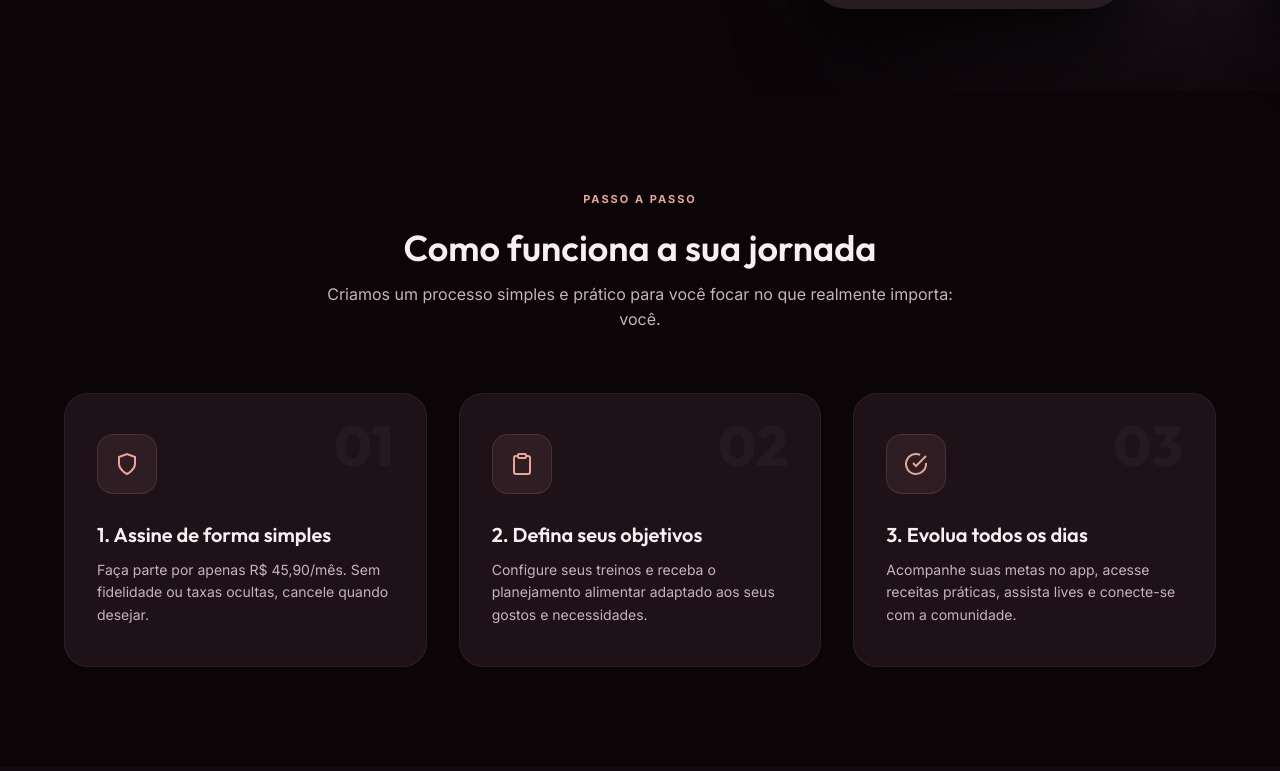
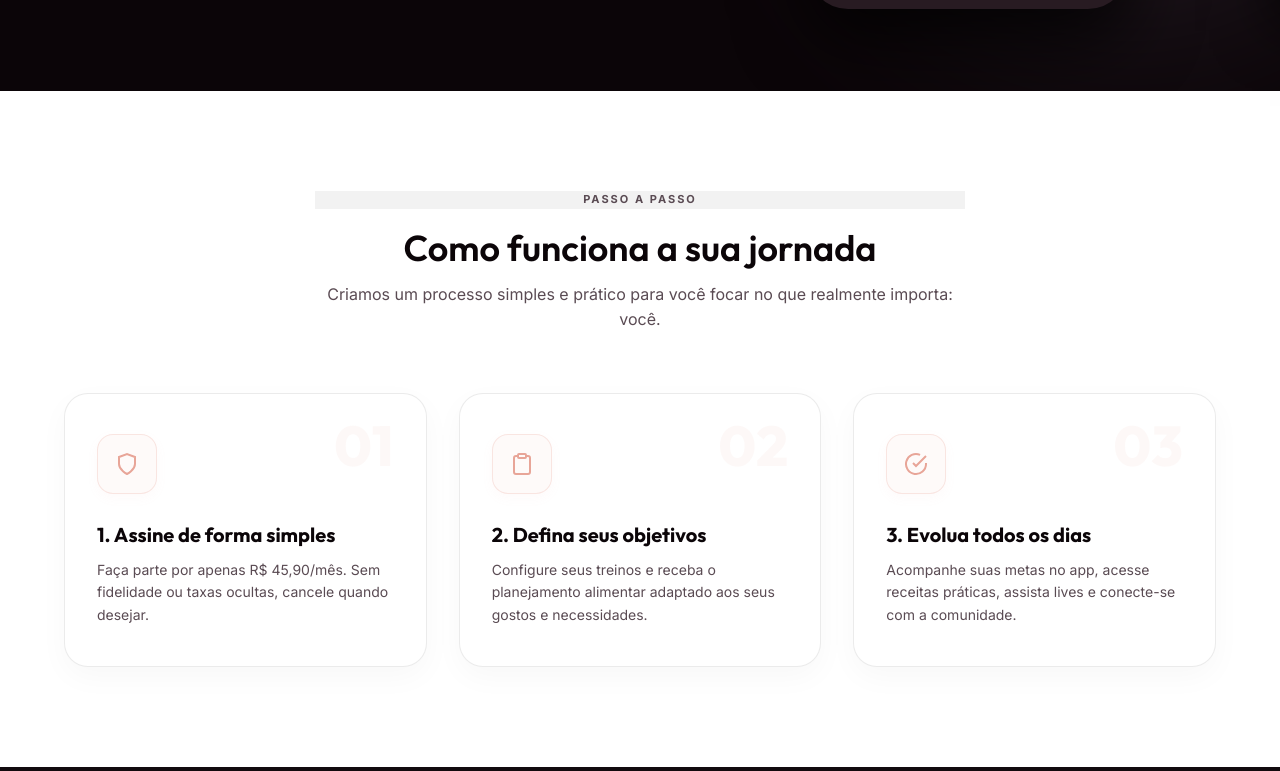
Before and after one commit to gustavoveoc-lgtm/pagina-de-venda, a plain HTML site: page index.html in a window 1280 px wide. Shown: the part 769-1540 px from the top of the page. Drawn offline with Linux system fonts and the light colour scheme.

Commit message:
Change the background of the step-by-step section to white, and adjust card/text contrast for readability and visual breathing space

```diff
--- a/index.css
+++ b/index.css
@@ -716,6 +716,61 @@ img {
     color: var(--text-body);
 }
 
+/* Light background override for How it works section to create visual breathing space */
+#how-it-works {
+    background-color: #FFFFFF !important;
+}
+
+#how-it-works .solution-badge {
+    background: rgba(11, 5, 8, 0.05) !important;
+    color: #5A4B53 !important;
+    border-color: rgba(11, 5, 8, 0.1) !important;
+}
+
+#how-it-works h2 {
+    color: #0B0508 !important;
+}
+
+#how-it-works .text-center p {
+    color: #5A4B53 !important;
+}
+
+#how-it-works .step-card {
+    background: #FFFFFF !important;
+    border: 1px solid rgba(11, 5, 8, 0.08) !important;
+    box-shadow: 0 10px 30px rgba(11, 5, 8, 0.03);
+}
+
+#how-it-works .step-card:hover {
+    transform: translateY(-6px);
+    border-color: var(--accent-rose) !important;
+    box-shadow: 0 15px 35px rgba(232, 165, 152, 0.18);
+}
+
+#how-it-works .step-card h3 {
+    color: #0B0508 !important;
+    font-weight: 700;
+}
+
+#how-it-works .step-card p {
+    color: #5A4B53 !important;
+}
+
+#how-it-works .step-badge {
+    color: rgba(232, 165, 152, 0.08) !important;
+}
+
+#how-it-works .step-card:hover .step-badge {
+    color: rgba(232, 165, 152, 0.22) !important;
+}
+
+#how-it-works .step-icon-box {
+    background: rgba(232, 165, 152, 0.06) !important;
+    border: 1px solid rgba(232, 165, 152, 0.25) !important;
+    color: var(--accent-rose) !important;
+    box-shadow: 0 4px 12px rgba(232, 165, 152, 0.05);
+}
+
 /* --- SECTION: WHAT YOU RECEIVE (BENEFITS GRID) --- */
 .benefits-grid {
     display: grid;
```
